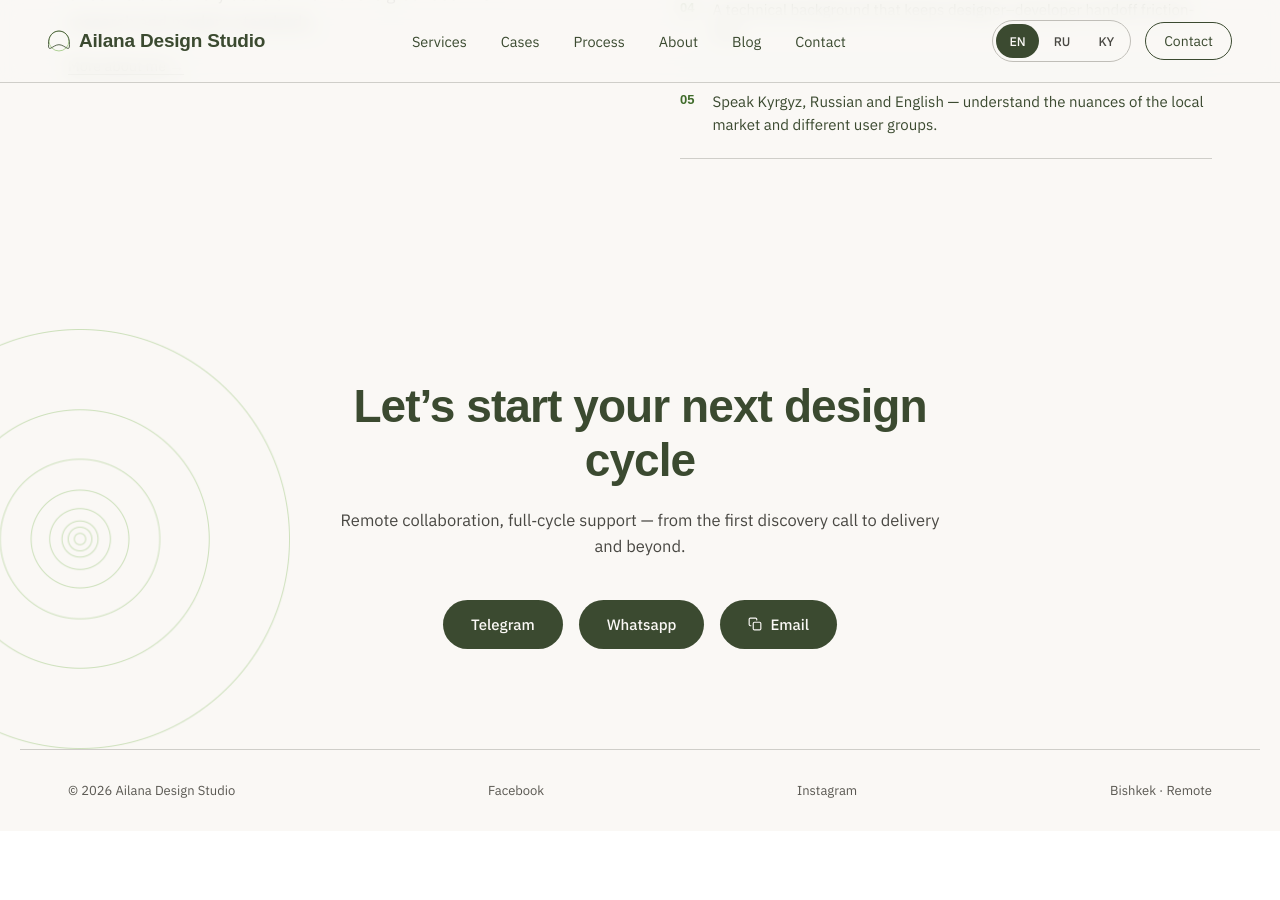
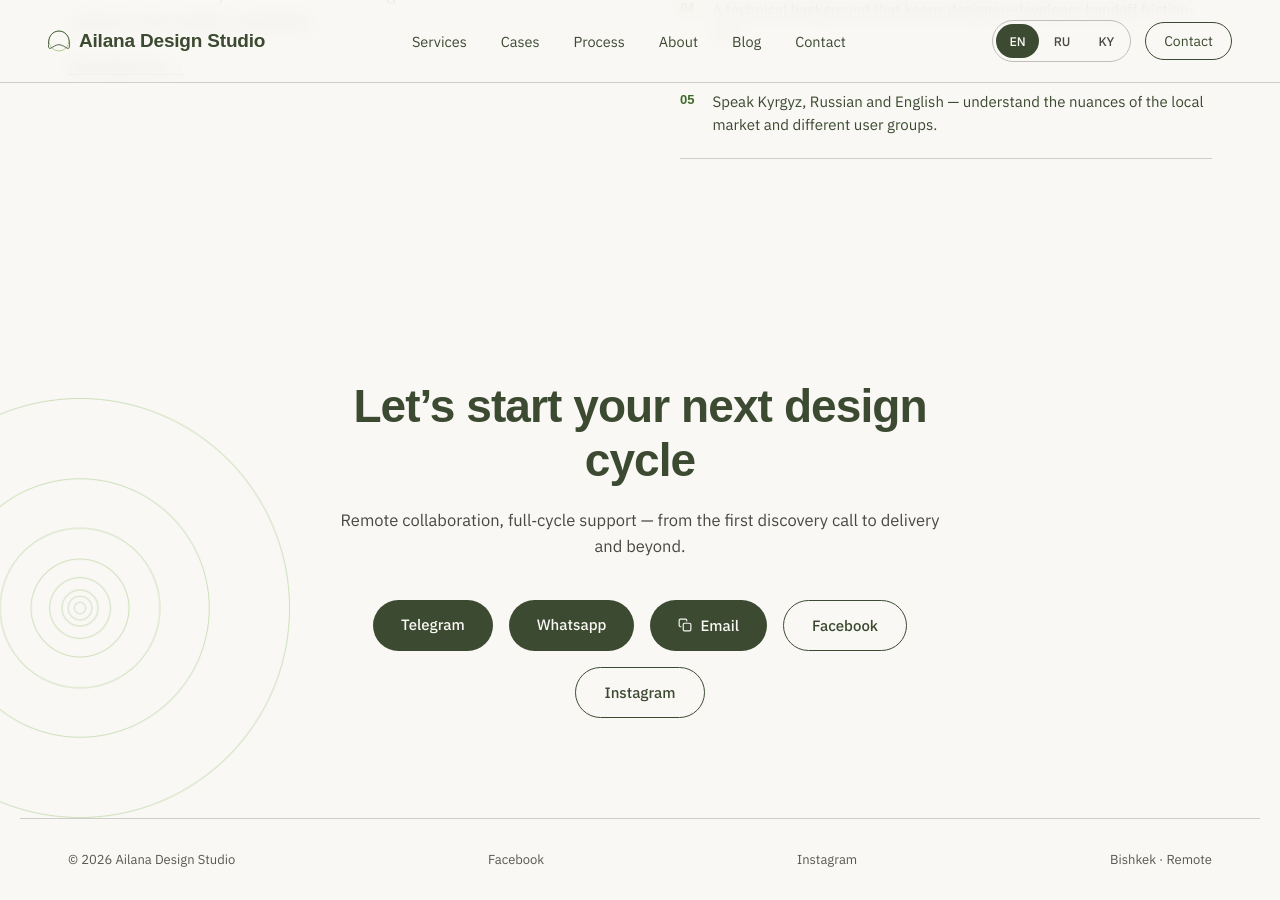
Before and after one commit to ambrose-spellman/ailana.agency, a Jekyll site: the page index.html, which Jekyll copies as it is, in a window 1280 px wide and 900 px high, scrolled down 5545 px. Built offline with Jekyll 4.4.1, drawn with Linux system fonts in a browser that asks for light colours; some web fonts are replaced; before the commit the page ends 6376 px from its top, so only the background shows below that.

Commit message:
Add outlined Facebook/Instagram buttons to the contact section
Same row as Telegram/WhatsApp/Email, but outlined instead of filled
green to distinguish primary contact channels from social links.

Co-Authored-By: Claude Sonnet 5 <noreply@anthropic.com>

```diff
--- a/index.html
+++ b/index.html
@@ -600,6 +600,8 @@
           <svg width="14" height="14" viewBox="0 0 24 24" fill="none" stroke="currentColor" stroke-width="2" stroke-linecap="round" stroke-linejoin="round" style="flex-shrink: 0;"><rect x="9" y="9" width="13" height="13" rx="2"></rect><path d="M5 15H4a2 2 0 0 1-2-2V4a2 2 0 0 1 2-2h9a2 2 0 0 1 2 2v1"></path></svg>
           <span data-email-label>{{ t.contact.email }}</span>
         </a>
+        <a href="https://www.facebook.com/profile.php?id=61591799054733" target="_blank" rel="noopener noreferrer" style="font-size: 15px; padding: 15px 28px; border: 1px solid #3B4A30; color: #3B4A30; border-radius: 100px; text-decoration: none; font-weight: 500;">Facebook</a>
+        <a href="https://www.instagram.com/ailanauxui" target="_blank" rel="noopener noreferrer" style="font-size: 15px; padding: 15px 28px; border: 1px solid #3B4A30; color: #3B4A30; border-radius: 100px; text-decoration: none; font-weight: 500;">Instagram</a>
       </div>
     </div>
   </section>
```
